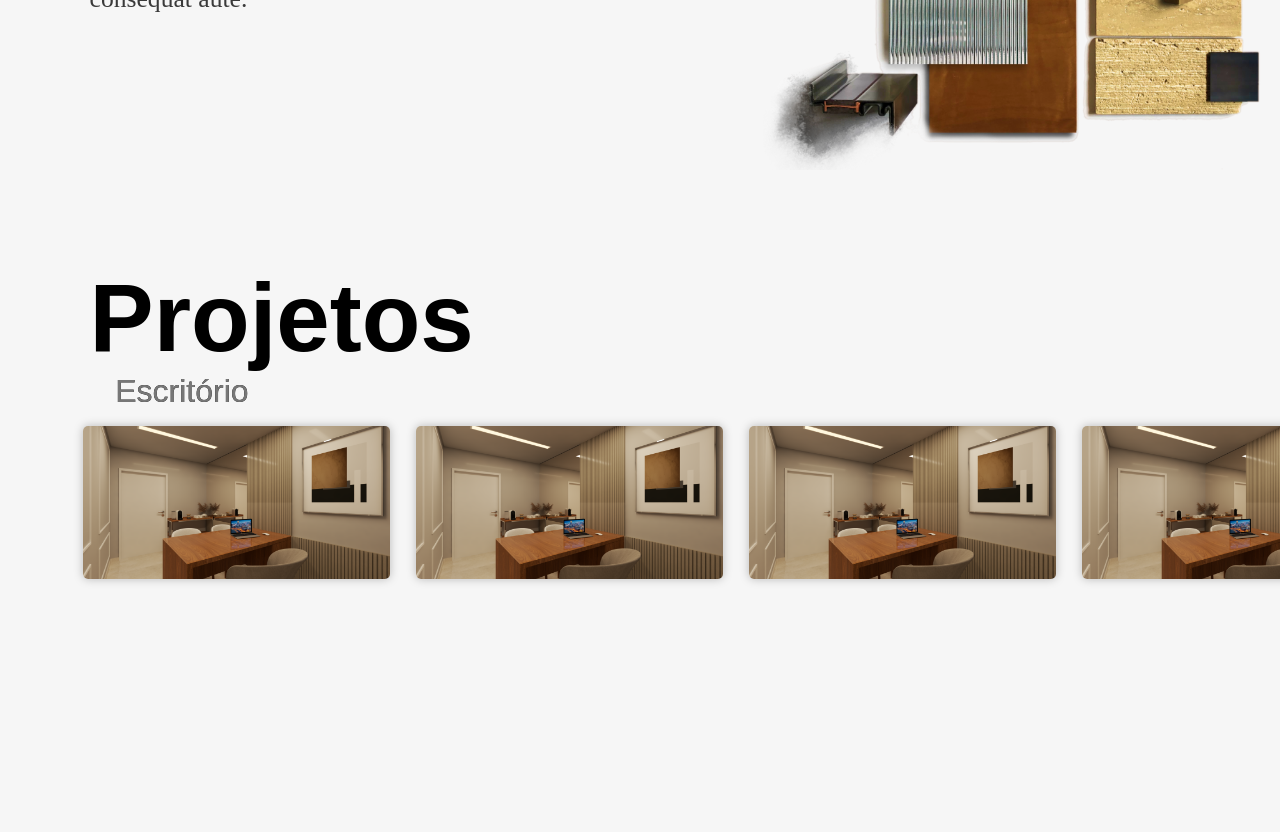
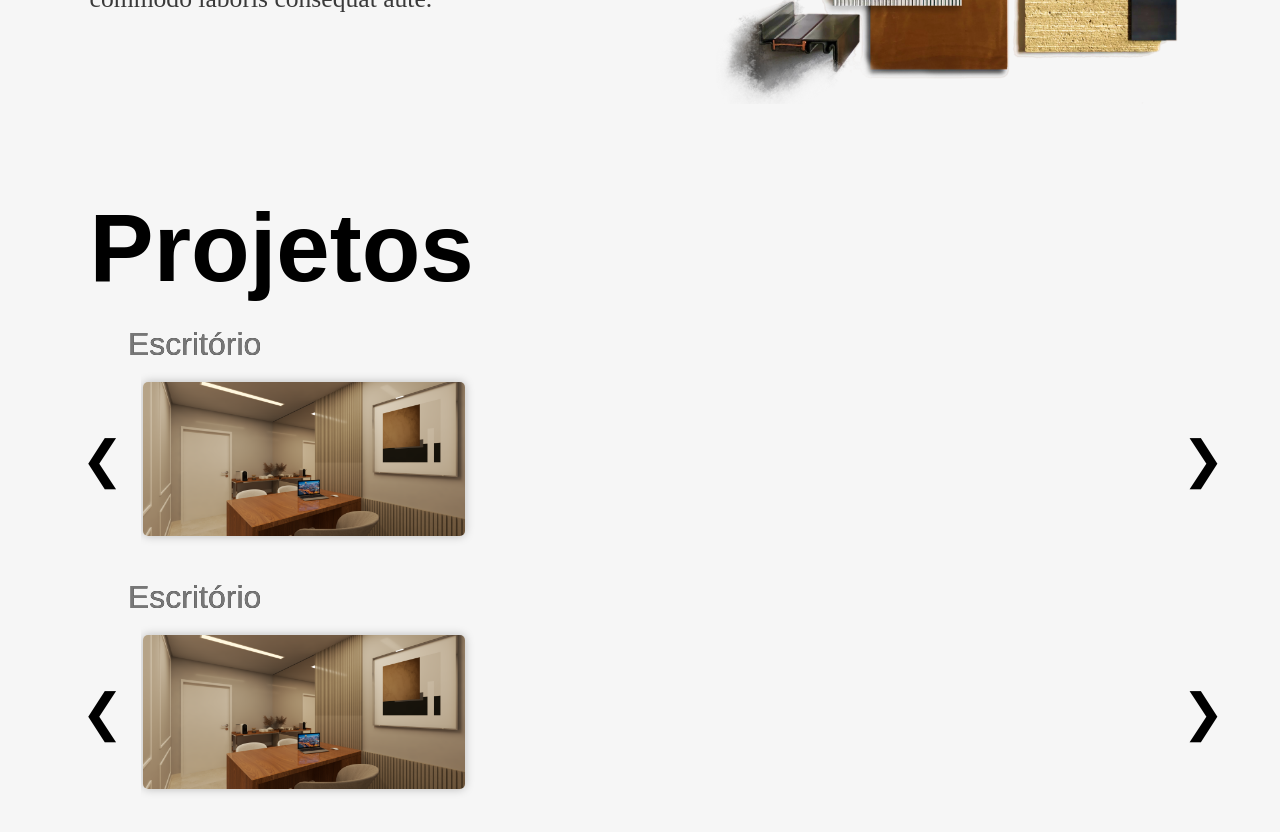
Before and after one commit to GustavoLeterio/PortfolioInteriorDesign, a Next.js app: page / in a window 1280 px wide. Shown: the part 1360-2192 px from the top of the page. Built offline with nearby package versions, Linux system fonts and the light colour scheme.

Commit message:
Mobile Test Deploy

```diff
--- a/components/About.js
+++ b/components/About.js
@@ -7,7 +7,7 @@ const AboutPage = () => {
         <div className={styles.aboutPage}>
             <div className={styles.wrapperText}>
                 <h1 className={styles.title}>
-                    Sobre Mim
+                    Sobre
                 </h1>
                 <p className={styles.text}>
                     Sint ex sint commodo consectetur irure voluptate anim ut dolor non nostrud duis sunt enim. Cupidatat cupidatat
--- a/components/Galery.js
+++ b/components/Galery.js
@@ -1,48 +1,13 @@
 import styles from '../styles/galery.module.css'
-import Image from 'next/image'
-import Link from 'next/link'
-import photo from '../public/01.png'
+import ProjectLines from '../components/ProjectLines'
 
 const Galery = () => {
     return (
         <div className={styles.galeryPage}>
-            <div className={styles.contentWrapper}>
-                <h1 className={styles.title}>Projetos</h1>
-                <div className={styles.galery}>
-                    <div className={styles.lineWrapper}>
-                        <h4 className={styles.subTitle}>Escritório</h4>
-                        <div className={styles.line}>
-                            <div className={styles.imageBox}>
-                                <Image src={photo} width={400} height={200} layout="responsive" lazy placeholder="blur" />
-                                <div className={styles.linkContent}>
-                                    <span className={styles.name}>Escritório Bonito</span>
-                                    <Link href="#" ><a className={styles.link}>Veja Mais!</a></Link>
-                                </div>
-                            </div>
-                            <div className={styles.imageBox}>
-                                <Image src={photo} width={400} height={200} layout="responsive" lazy placeholder="blur" />
-                                <div className={styles.linkContent}>
-                                    <span className={styles.name}>Escritório Bonito</span>
-                                    <Link href="#" ><a className={styles.link}>Veja Mais!</a></Link>
-                                </div>
-                            </div>
-                            <div className={styles.imageBox}>
-                                <Image src={photo} width={400} height={200} layout="responsive" lazy placeholder="blur" />
-                                <div className={styles.linkContent}>
-                                    <span className={styles.name}>Escritório Bonito</span>
-                                    <Link href="#" ><a className={styles.link}>Veja Mais!</a></Link>
-                                </div>
-                            </div>
-                            <div className={styles.imageBox}>
-                                <Image src={photo} width={400} height={200} layout="responsive" lazy placeholder="blur" />
-                                <div className={styles.linkContent}>
-                                    <span className={styles.name}>Escritório Bonito</span>
-                                    <Link href="#" ><a className={styles.link}>Veja Mais!</a></Link>
-                                </div>
-                            </div>
-                        </div>
-                    </div>
-                </div>
+            <h1 className={styles.title}>Projetos</h1>
+            <div className={styles.galery}>
+                <ProjectLines/>
+                <ProjectLines/>
             </div>
         </div>
     );
--- a/components/Navbar.js
+++ b/components/Navbar.js
@@ -13,7 +13,7 @@ const Navbar = () => {
                 </Link>
             </div>
             <div className={styles.links}>
-                <Link href="#" ><a className={styles.link}>Sobre Mim</a></Link>
+                <Link href="#" ><a className={styles.link}>Sobre</a></Link>
                 <Link href="#" ><a className={styles.link}>Projetos</a></Link>
                 <Link href="#" ><a className={styles.link}>Contato</a></Link>
             </div>
--- /dev/null
+++ b/components/ProjectLines.js
@@ -0,0 +1,32 @@
+import styles from '../styles/galery.module.css'
+import Image from 'next/image'
+import Link from 'next/link'
+import photo from '../public/01.png'
+
+const ProjectLines = () => {
+    var Replier = () => {
+        return (
+            < div className={styles.imageBox} >
+                <Image src={photo} width={400} height={200} layout="responsive" lazy placeholder="blur" />
+                <div className={styles.linkContent}>
+                    <span className={styles.name}>Escritório Bonito</span>
+                    <Link href=""><a className={styles.link}>Veja Mais!</a></Link>
+                </div>
+            </div >)
+    }
+
+    return (
+        <div className={styles.categoryWrapper}>
+            <h4 className={styles.subTitle}>Escritório</h4>
+            <div className={styles.lineWrapper}>
+                <a className={styles.leftArrow}>&#10094;</a>
+                <div className={styles.line}>
+                    <Replier />
+                </div>
+                <a className={styles.rightArrow}>&#10095;</a>
+            </div>
+        </div>
+    );
+}
+
+export default ProjectLines;
--- a/styles/about.module.css
+++ b/styles/about.module.css
@@ -2,11 +2,11 @@
     z-index: 2;
     padding-top: calc(1.5vh + 50px);
     min-height: calc(100vh - (1.5vh + 50px));
-    margin: 2vh 0 2vh 7vw;
     display: flex;
 }
 
 .wrapperText {
+    margin: 2vh 0 2vh 7vw;
     width: 100%;
     font-weight: 600;
     color: black;
@@ -45,7 +45,12 @@
         flex-direction: column;
     }
     .imageWrapper {
-        width: 80%;
+        width: 100vw;
+    }
+    .imageWrapper div {
+        align-items: flex-end;
+        float: right;
+        width: 70vw;
     }
     .text {
         margin: 0 14vw 2vh 0;
--- a/styles/galery.module.css
+++ b/styles/galery.module.css
@@ -1,10 +1,6 @@
 .galeryPage {
     padding-top: calc(1.5vh + 50px);
     min-height: calc(100vh - (1.5vh + 50px));
-    display: flex;
-}
-
-.contentWrapper {
     margin: 2vh 0 2vh 0;
     font-family: 'Josefin Sans', sans-serif;
 }
@@ -16,24 +12,58 @@
     line-height: 113%;
 }
 
+.lineWrapper {
+    display: flex;
+}
+
+.categoryWrapper {
+    margin: 3vh 0 0 5vw;
+}
+
+.line {
+    width: 80vw;
+    padding: 2vh 0;
+    display: flex;
+}
+
+.leftArrow, .rightArrow {
+    margin: 0;
+    width: 6vw;
+    display: flex;
+    justify-content: center;
+    align-items: center;
+    height: 15vw;
+    font-size: clamp(1rem, 4vw, 4rem);
+    font-family: 'Sofia', cursive;
+    color: black;
+    cursor: pointer;
+    transition: 0.1s ease-in-out;
+}
+
+.leftArrow:hover {
+    font-size: clamp(1.5rem, 5vw, 5rem);
+    text-shadow: 2px 0 0 black, -2px 0 0 black, 0 2px 0 black, 0 -2px 0 black, 0.5vw 1px black, -1px -1px 0 black, 0.5vw -1px 0 black, -1px 1px 0 black;
+    color: white;
+}
+
+.rightArrow:hover {
+    font-size: clamp(1.5rem, 6vw, 5rem);
+    text-shadow: 2px 0 0 black, -2px 0 0 black, 0 2px 0 black, 0 -2px 0 black, 1px 1px black, -0.5vw -1px 0 black, 1px -1px 0 black, -0.5vw 1px 0 black;
+    color: white;
+}
+
 .subTitle {
-    margin: 0 0 0 9vw;
-    font-size: clamp(1rem, 8vw, 2rem);
+    margin: 0 0 0 5vw;
+    font-size: clamp(1rem, 4vw, 2rem);
     font-weight: 300;
     text-shadow: 0 0 0.5px black;
     color: #777777;
 }
 
-.line {
-    width: 200vw;
-    padding: 2vh 2vw 2vh 0;
-    display: flex;
-}
-
 .imageBox {
-    width: 24vw;
+    min-width: 24vw;
     height: 12vw;
-    margin: 0 2vw 0 0;
+    margin: 0.2vw;
     overflow: hidden;
     box-shadow: 0 0 10px 0px rgba(0, 0, 0, 0.25);
     border-radius: 5px;
@@ -41,22 +71,13 @@
 }
 
 .imageBox:hover {
-    width: 30vw;
-    height: 15vw;
-}
-
-.imageBox:hover {
-    width: 30vw;
+    min-width: 30vw;
     height: 15vw;
 }
 
 .imageBox:hover .linkContent {
     font-size: 1px;
     opacity: 1;
-}
-
-.imageBox:first-child {
-    margin: 0 2vw 0 6.5vw;
 }
 
 .linkContent {
@@ -88,7 +109,6 @@
 }
 
 .name {
-    z-index: 2;
     font-size: clamp(1rem, 2.2vw, 2.5rem);
     font-weight: bold;
     color: white;
--- a/styles/globals.css
+++ b/styles/globals.css
@@ -29,3 +29,4 @@ a {
 }
 
 @import url('https://fonts.googleapis.com/css2?family=Josefin+Sans:wght@100;400;600&display=swap');
+@import url('https://fonts.googleapis.com/css2?family=Sofia&display=swap');
```
